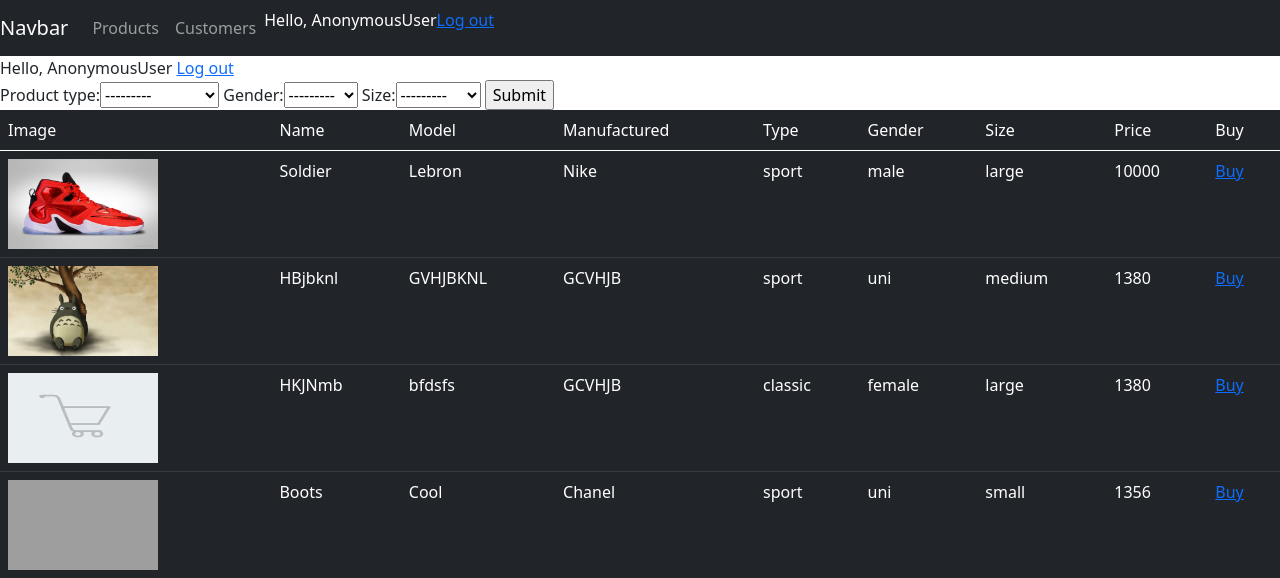
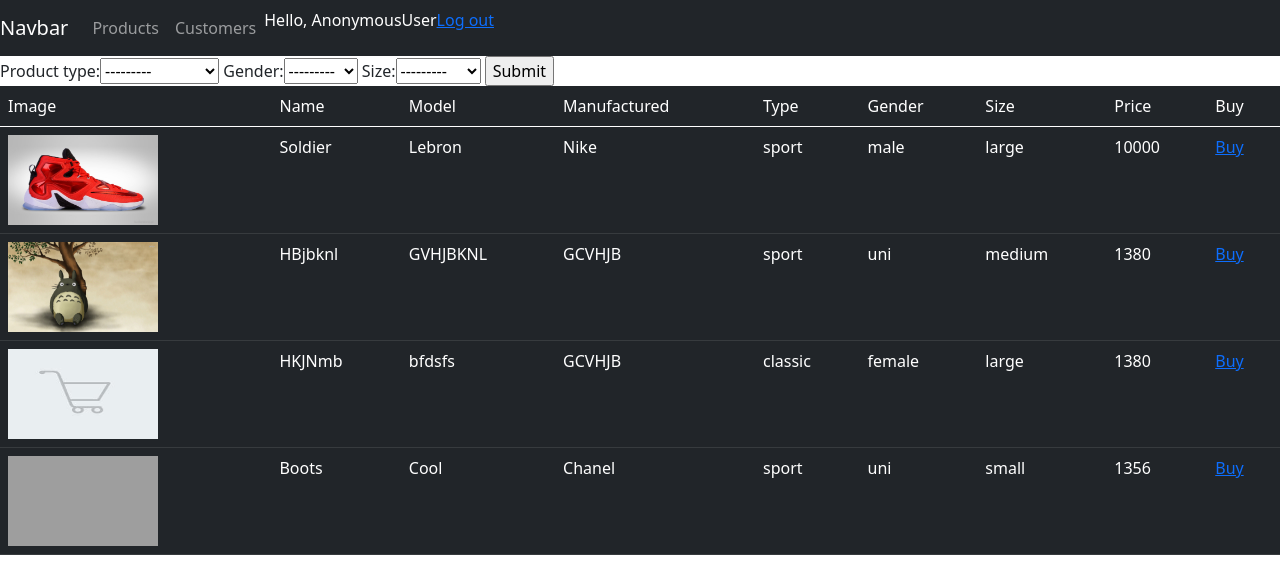
Before and after one commit to Mekazara/bezman, a Django app: page /shop/products/ in a window 1280 px wide. Shown: the top 578 px of the page. Run offline with Django 3.2, Linux system fonts and the light colour scheme; data comes from the database, SQL or seed files in the repository; parts of the project's set-up code (start-up, migrations or seed data) failed here and were passed over; grey boxes are pictures that could not be loaded.

Commit message:
navbar changed

```diff
--- a/bezman_shop/supershop/templates/supershop/products.html
+++ b/bezman_shop/supershop/templates/supershop/products.html
@@ -1,9 +1,6 @@
 {% extends 'supershop/base.html'%}
 {% block content %}
-<nav>
-    Hello, {{ request.user }}
-    <a href="{%url 'logout' %}" class="logout">Log out</a>
-</nav>
+
 <form action="" method="GET">
     {{filter.form}}
     <input type="submit" name="Confirm">
```
